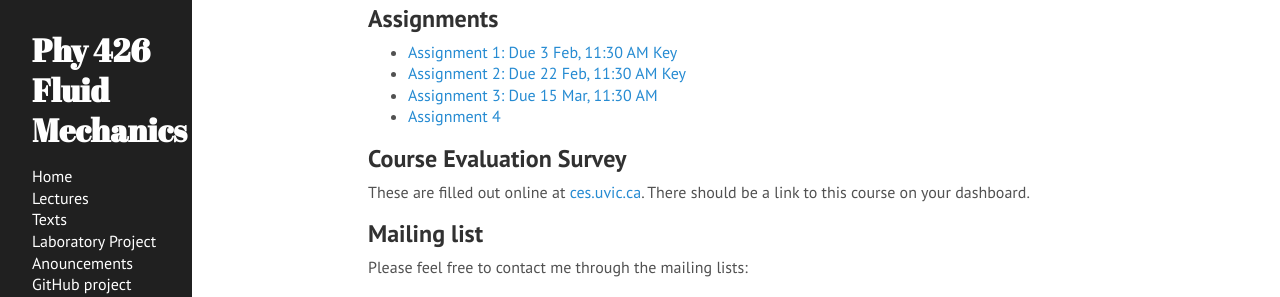
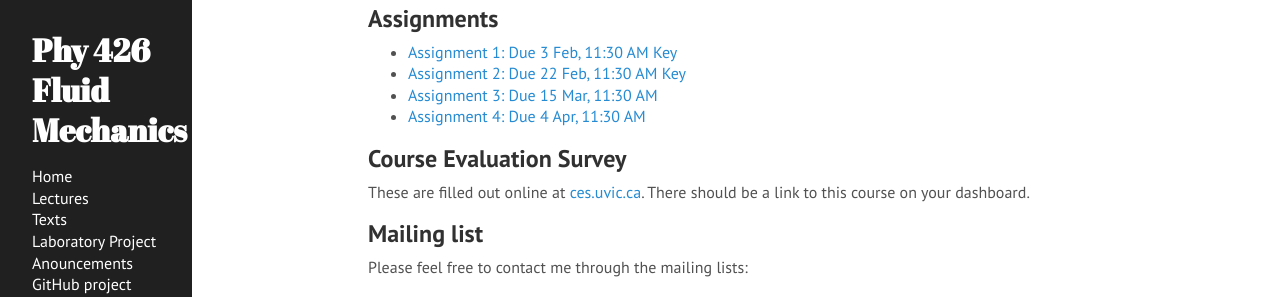
Before and after one commit to jklymak/Phy426, a Jekyll site: the page built from docs/index.md, in a window 1280 px wide and 900 px high, scrolled down 990 px. Shown: the part 369-666 px from the top of the window. Built offline with Jekyll 4.4.1, drawn with Linux system fonts in a browser that asks for light colours.

Commit message:
Assignment 4

```diff
--- a/docs/index.md
+++ b/docs/index.md
@@ -48,7 +48,7 @@ with appropriate documentation as per [UVic's regulations](http://www.uvic.ca/re
   - [Assignment 1: Due 3 Feb, 11:30 AM](./Assignments/Assignment1.pdf)    [Key](./Assignments/Assignment1Key.pdf)
   - [Assignment 2: Due 22 Feb, 11:30 AM](./Assignments/Assignment2.pdf)   [Key](./Assignments/Assignment2Key.pdf)
   - [Assignment 3: Due 15 Mar, 11:30 AM](./Assignments/Assignment3.pdf)
-  - [Assignment 4]()
+  - [Assignment 4: Due 4 Apr, 11:30 AM](./Assignments/Assignment4.pdf)
 
 ## Course Evaluation Survey
 
```
